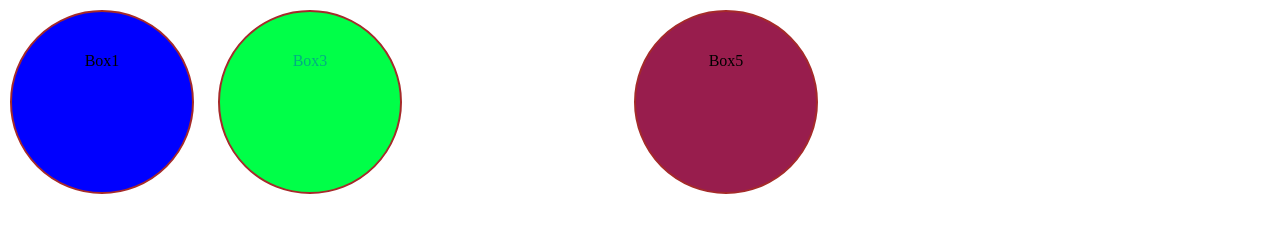
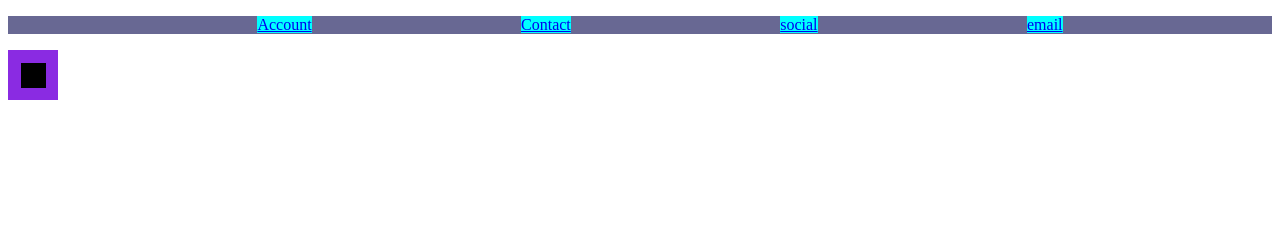
Before and after one commit to tanzeela011/Html, a plain HTML site: page index.html in a window 1280 px wide. Drawn offline with Linux system fonts and the light colour scheme.

Commit message:
Flex box

```diff
--- a/index.html
+++ b/index.html
@@ -1,11 +1,10 @@
-<!DOCTYPE html>
+<!doctype html>
 <html lang="en">
-
   <head>
-    <meta charset="UTF-8">
-    <meta name="viewport" content="width=device-width, initial-scale=1.0">
-    <title>My first html file </title>
-    <link rel="stylesheet" href="style.css">
+    <meta charset="UTF-8" />
+    <meta name="viewport" content="width=device-width, initial-scale=1.0" />
+    <title>My first html file</title>
+    <link rel="stylesheet" href="style.css" />
   </head>
 
   <body>
@@ -34,33 +33,27 @@
     <div id="d"></div>
      <div id="e"></div> -->
 
+    <!-- <div id="Box2"></div>
+     <div id="Box3"></div>
 
-    <div id="Box1">Box1</div>
+     <div id="Box4"></div>
+     <div id="Box5">Box5</div> -->
+
+    <div id="navbar">
+      <ul class="navbar">
+        <li>
+          <a href="#">Account</a>
+        </li>
+        <li><a href="#">Contact</a></li>
+        <li><a href="#"> social</a></li>
+        <li><a href="#">email</a></li>
+      </ul>
+    </div>
 
 
-
-
-     <div id="Box2">Box2</div>
-     <div id="Box3">Box3</div>
-
-     <div id="Box4">Box4</div>
-     <div id="Box5">Box5</div>
-
-
-
-
-
-
-
-
-
-
-
-
-
-
-
-
+    <div id="Box1">
+        <div id="bo"></div>
+    </div>
 
     <!-- <h1 id="h1">Hello world</h1>
     <h1 id="h2">Hello world</h1>
@@ -91,11 +84,6 @@
 
        </div>
  -->
-
-
-
-
-
 
     <!-- <header> -->
     <!-- <h1>My portfolio </h1> -->
@@ -204,5 +192,4 @@
 
 </label> -->
   </body>
-
 </html>
--- a/style.css
+++ b/style.css
@@ -123,24 +123,10 @@ h1{
 
 
   } */
-   *{
+   /* *{
     margin: 0;
     padding: 0;
-   }
-  #Box1{
-    height: 100px;
-    width: 100px;
-    background-color: blue;
-    display: inline-block;
-    border-radius: 50%;
-    text-align: center;
-    border: 2px solid brown;
-     padding: 40px;
-     margin: 10px;
-
-
-  }
-   #Box2{
+/#Box2{
     height: 100px;
     width: 100px;
     background-color: rgb(255, 119, 0);
@@ -188,3 +174,57 @@ h1{
  padding: 40px;
 margin: 10px;
 }
+   */
+/*
+   div{
+   height: 300px;
+    width: 300px;
+    background-color: rgb(232, 227, 229);
+    display: inline-block;
+     border: 2px solid brown;
+   }
+
+#Box1{
+    background-image: url("deer.jpg");
+    background-size: cover; */
+
+
+/* body{ */
+      /* background-image: url("deer.jpg"); */
+    /* background-size: cover; */
+/*  */
+
+.navbar{
+
+    background-color: rgb(104, 104, 147);
+    display: flex;
+    justify-content: space-evenly;
+
+
+
+}
+li{
+    text-decoration: none;
+    color: black;
+    list-style: none;
+    display: inline;
+
+}
+a{
+    background-color: aqua;
+
+}
+#Box1{
+    height: 50px;
+    width: 50px;
+    background-color: blueviolet;
+    display: flex;
+    justify-content: center;
+      align-items: center;
+}
+#bo{
+    height: 50%;
+    width: 50%;
+    background-color: black;
+
+}
```
Also changed, not shown: deer.jpg (added). Lines whose indentation alone changed are shown as unchanged.
